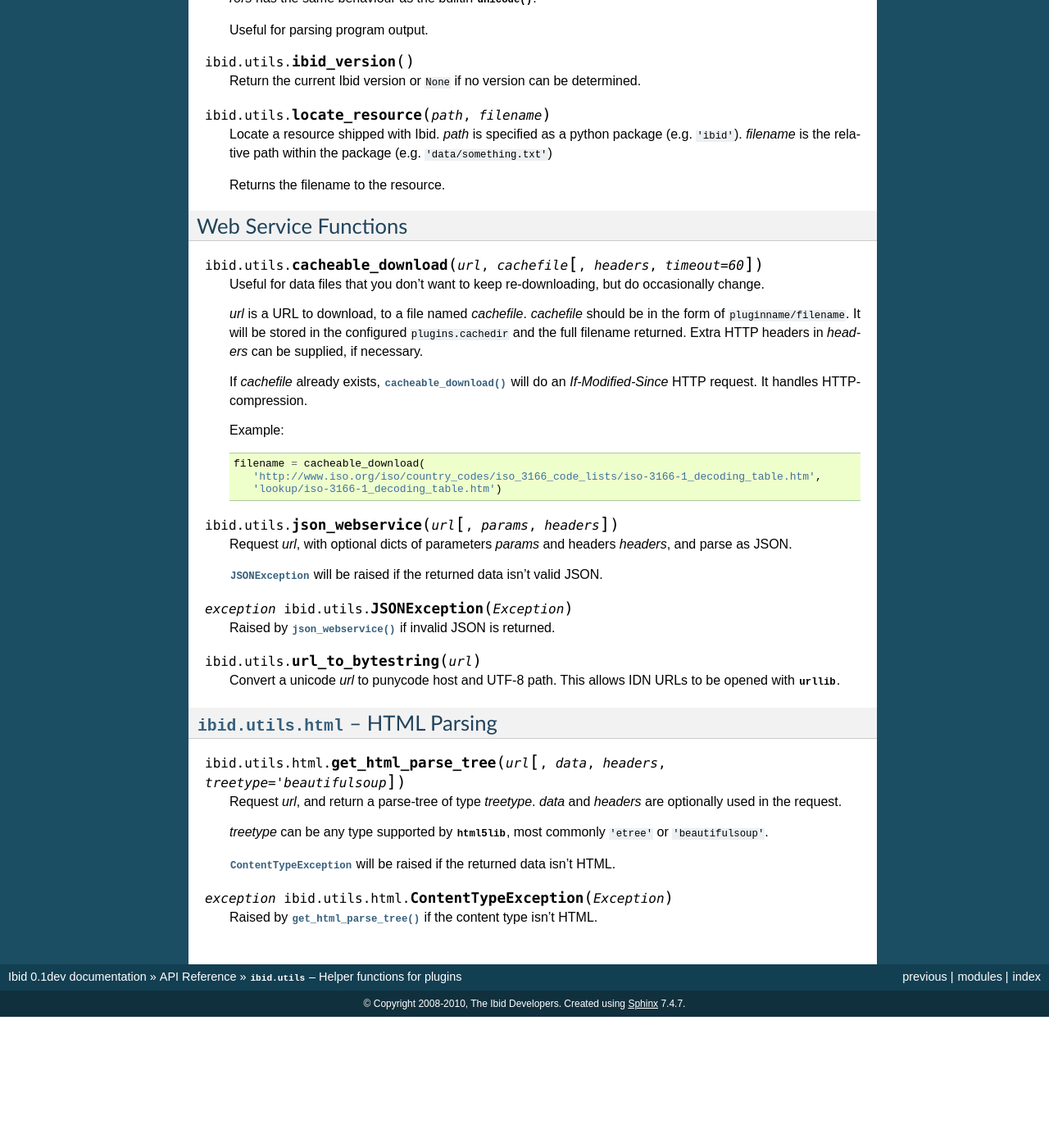
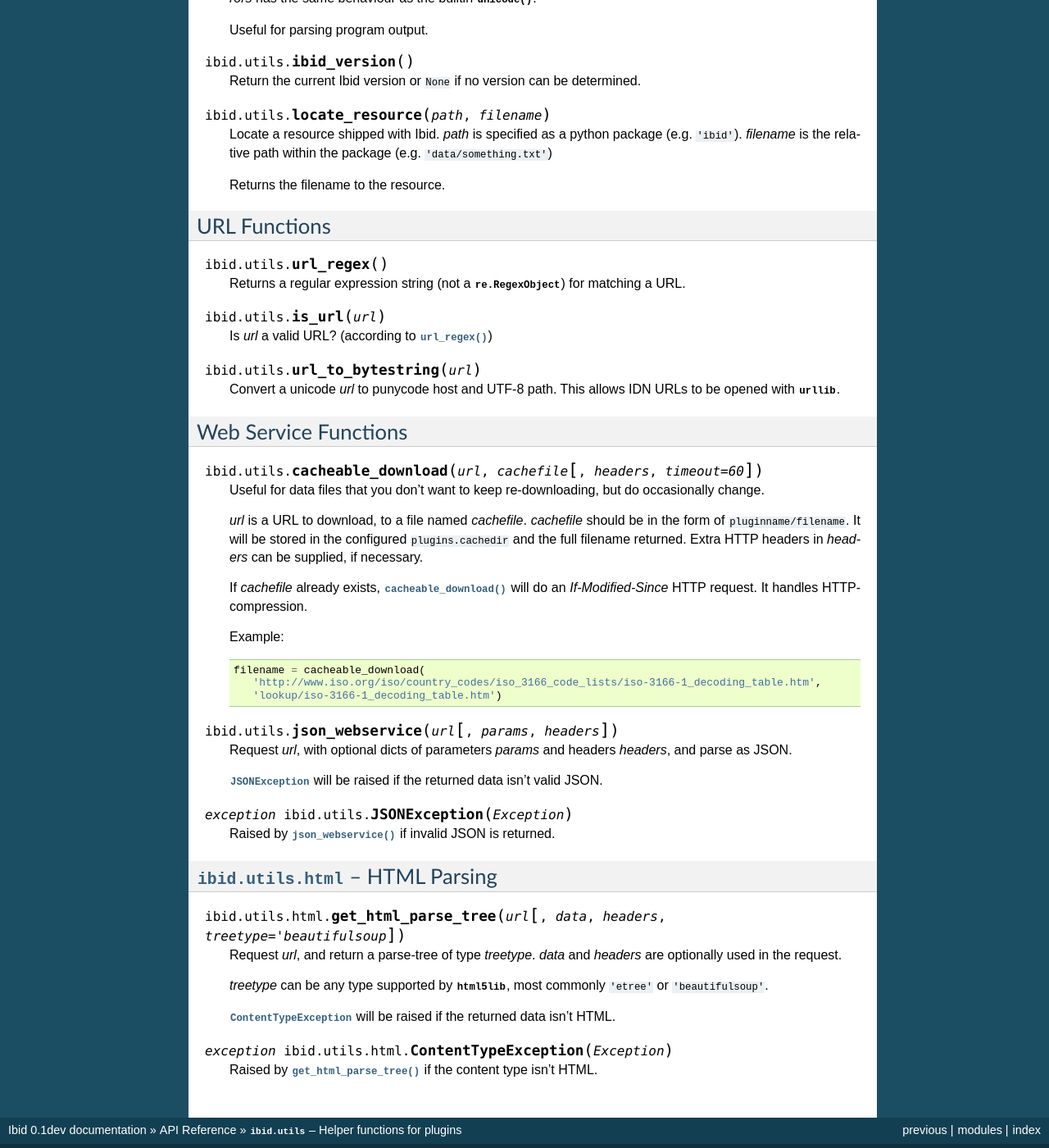
Before and after one commit to ibid/ibid, a Sphinx documentation site: the page built from docs/api/ibid.utils.rst, in a window 1280 px wide and 1400 px high, scrolled down 1395 px. Shown: the whole window at 82% size. Built offline with Sphinx 7.4.7, drawn with Linux system fonts in a browser that asks for light colours; before the commit the page ends 2635 px from its top, so only the background shows below that; some of the changed text lies outside the part shown.

Commit message:
Document the new url functions in ibid.utils

```diff
--- a/docs/api/ibid.utils.rst
+++ b/docs/api/ibid.utils.rst
@@ -110,6 +110,23 @@ String Functions
 
    Returns the filename to the resource.
 
+URL Functions
+-------------
+
+.. function:: url_regex()
+
+   Returns a regular expression string (not a :class:`re.RegexObject`)
+   for matching a URL.
+
+.. function:: is_url(url)
+
+   Is *url* a valid URL? (according to :func:`url_regex`)
+
+.. function:: url_to_bytestring(url)
+
+   Convert a unicode *url* to punycode host and UTF-8 path.
+   This allows IDN URLs to be opened with :mod:`urllib`.
+
 Web Service Functions
 ---------------------
 
```
Also changed, not shown: other parts of docs/api/ibid.utils.rst (+0 -5 lines).
